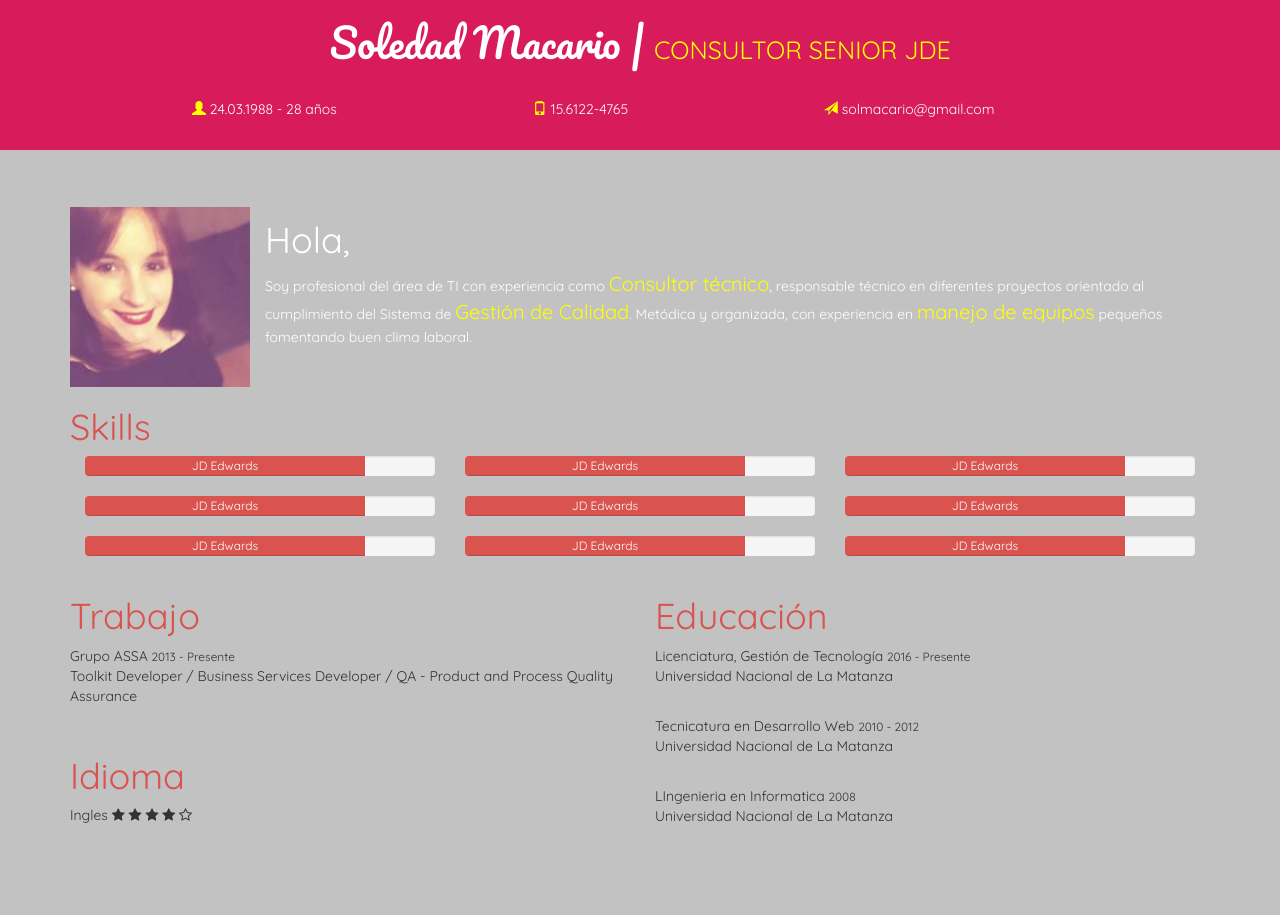
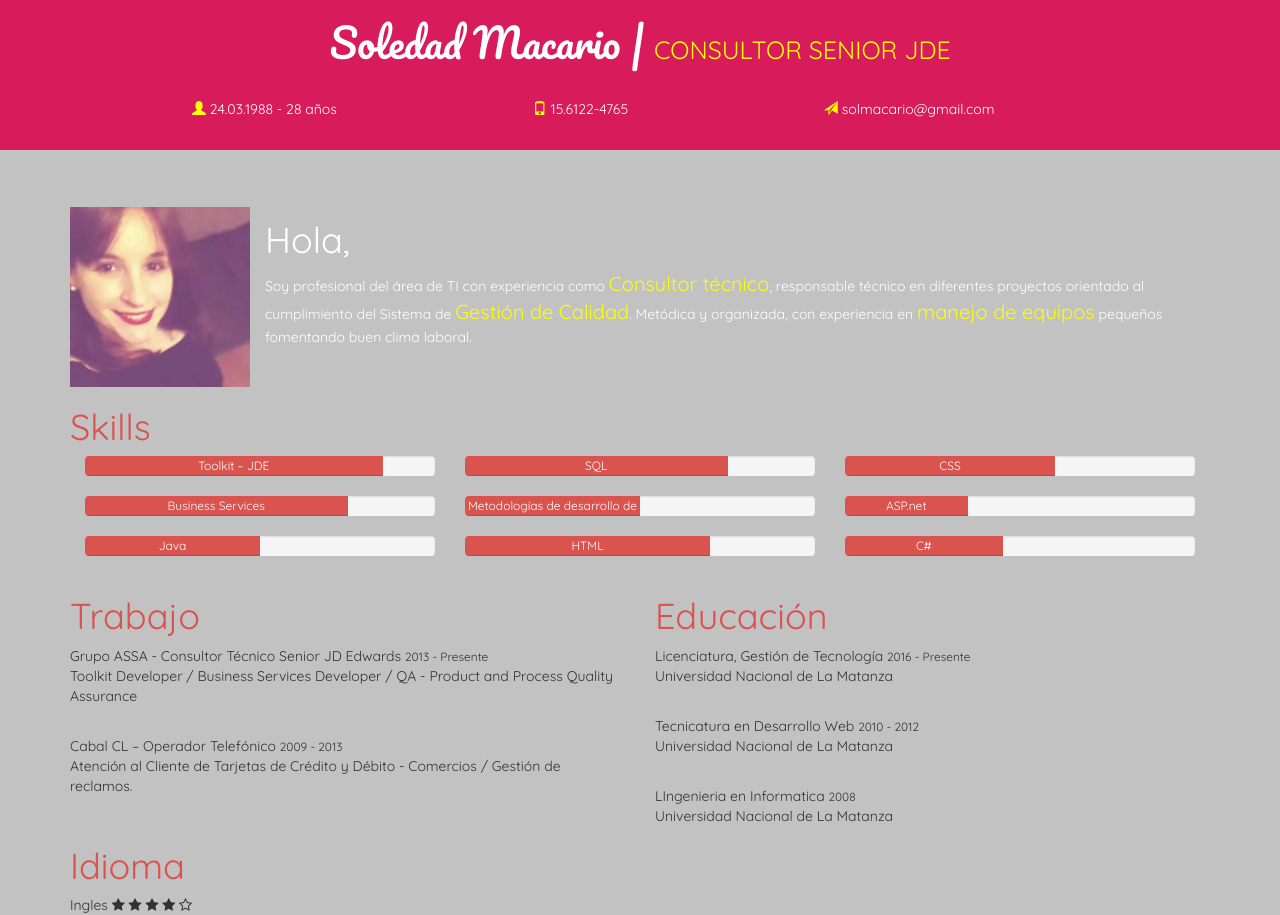
Before and after one commit to solmacario/solmacario.github.io, a plain HTML site: page index.html in a window 1280 px wide. Before the commit the page ends 856 px from the top, so only its background shows below. Drawn offline with Linux system fonts and the light colour scheme; a web font is replaced by a local one.

Commit message:
Update index.html

```diff
--- a/index.html
+++ b/index.html
@@ -52,69 +52,69 @@ Metódica y organizada, con experiencia en <span id="amarillo">manejo de equipos
 					<div class="col-xs-4 col-md-4">
 						<div class="progress">
 							<div class="progress-bar progress-bar-danger"  id="barra" role="progressbar"
-								aria-valuenow="80" aria-valuemin="0" aria-valuemax="100"
-								style="width: 80%">
-									<span>JD Edwards</span>
+								aria-valuenow="85" aria-valuemin="0" aria-valuemax="100"
+								style="width: 85%">
+									<span>Toolkit – JDE</span>
 							</div>
 						</div>
-												<div class="progress">
+							<div class="progress">
 							<div class="progress-bar progress-bar-danger"  id="barra" role="progressbar"
-								aria-valuenow="80" aria-valuemin="0" aria-valuemax="100"
-								style="width: 80%">
-									<span>JD Edwards</span>
+								aria-valuenow="75" aria-valuemin="0" aria-valuemax="100"
+								style="width: 75%">
+									<span>Business Services</span>
 							</div>
 						</div>
 						<div class="progress">
 							<div class="progress-bar progress-bar-danger"  id="barra" role="progressbar"
-								aria-valuenow="80" aria-valuemin="0" aria-valuemax="100"
-								style="width: 80%">
-									<span>JD Edwards</span>
+								aria-valuenow="50" aria-valuemin="0" aria-valuemax="100"
+								style="width: 50%">
+									<span>Java</span>
 							</div>
 						</div>
 					</div>
 					<div class="col-xs-4 col-md-4">
 					<div class="progress">
 							<div class="progress-bar progress-bar-danger"  id="barra" role="progressbar"
-								aria-valuenow="80" aria-valuemin="0" aria-valuemax="100"
-								style="width: 80%">
-									<span>JD Edwards</span>
+								aria-valuenow="75" aria-valuemin="0" aria-valuemax="100"
+								style="width: 75%">
+									<span>SQL </span>
 							</div>
 						</div>
 												<div class="progress">
 							<div class="progress-bar progress-bar-danger"  id="barra" role="progressbar"
-								aria-valuenow="80" aria-valuemin="0" aria-valuemax="100"
-								style="width: 80%">
-									<span>JD Edwards</span>
+								aria-valuenow="50" aria-valuemin="0" aria-valuemax="100"
+								style="width: 50%">
+									<span>Metodologías de desarrollo de software</span>
 							</div>
 						</div>
 												<div class="progress">
 							<div class="progress-bar progress-bar-danger"  id="barra" role="progressbar"
-								aria-valuenow="80" aria-valuemin="0" aria-valuemax="100"
-								style="width: 80%">
-									<span>JD Edwards</span>
+								aria-valuenow="70" aria-valuemin="0" aria-valuemax="100"
+								style="width: 70%">
+									<span>HTML</span>
 							</div>
 						</div>
 					</div>
 					<div class="col-xs-4 col-md-4">
 					<div class="progress">
 							<div class="progress-bar progress-bar-danger"  id="barra" role="progressbar"
-								aria-valuenow="80" aria-valuemin="0" aria-valuemax="100"
-								style="width: 80%">
-									<span>JD Edwards</span>
+								aria-valuenow="60" aria-valuemin="0" aria-valuemax="100"
+								style="width: 60%">
+									<span>CSS</span>
 							</div>
 					</div>
 											<div class="progress">
 							<div class="progress-bar progress-bar-danger"  id="barra" role="progressbar"
-								aria-valuenow="80" aria-valuemin="0" aria-valuemax="100"
-								style="width: 80%">
-									<span>JD Edwards</span>
+								aria-valuenow="35" aria-valuemin="0" aria-valuemax="100"
+								style="width: 35%">
+									<span>ASP.net</span>
 							</div>
 						</div>
 							<div class="progress">
 							<div class="progress-bar progress-bar-danger"  id="barra" role="progressbar"
-								aria-valuenow="80" aria-valuemin="0" aria-valuemax="100"
-								style="width: 80%">
-									<span>JD Edwards</span>
+								aria-valuenow="45" aria-valuemin="0" aria-valuemax="100"
+								style="width: 45%">
+									<span>C#</span>
 							</div>
 						</div>
 					</div>
@@ -123,8 +123,11 @@ Metódica y organizada, con experiencia en <span id="amarillo">manejo de equipos
 					<div class="row" id="color">
 					<div class="col-xs-6 col-md-6 ">
 						<h1 id="titulocv">Trabajo</h1>
-						Grupo ASSA <small>2013 - Presente</small>
+						Grupo ASSA - Consultor Técnico Senior JD Edwards <small>2013 - Presente</small>
 						<p> Toolkit Developer / Business Services Developer / QA - Product and Process Quality Assurance</p>
+						<br>
+						Cabal CL – Operador Telefónico  <small>2009 - 2013</small>
+						<p> Atención al Cliente de Tarjetas de Crédito y Débito - Comercios / Gestión de reclamos. </p>
 						<br>
 						<h1 id="titulocv">Idioma</h1>
 						Ingles <i class="fa fa-star"></i> <i class="fa fa-star"></i> <i class="fa fa-star"></i> <i class="fa fa-star"></i> <i class="fa fa-star-o"></i>
```
